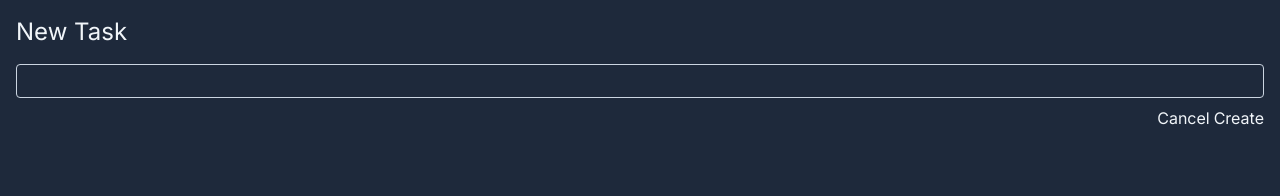
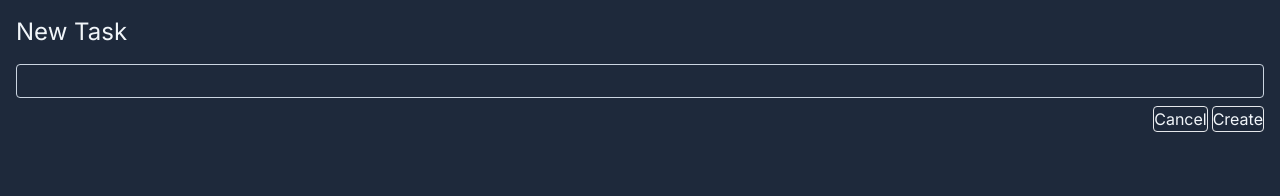
Before and after one commit to jonriber/To-Do-Next, a Next.js app in the folder to-do-app/: page /new in a window 1280 px wide. Shown: the top 196 px of the page. Built offline with nearby package versions, Linux system fonts and the light colour scheme.

Commit message:
toggleTodo crud function

```diff
--- a/to-do-app/src/app/new/page.tsx
+++ b/to-do-app/src/app/new/page.tsx
@@ -9,8 +9,8 @@ const New = () => {
         <form action={createTodo} className="flex gap-2 flex-col">
             <input type="text" name="title" className="border border-slate-300 bg-transparent rounded px-2 py-1 outline-none focus-within:border-slate-100"/>
             <div className='flex gap-1 justify-end'>
-                <Link href="..">Cancel</Link>
-                <button type='submit'>Create</button>
+                <Link href=".." className='border rounded'>Cancel</Link>
+                <button type='submit' className='border rounded'>Create</button>
             </div>
         </form>
     </>
--- a/to-do-app/src/app/page.tsx
+++ b/to-do-app/src/app/page.tsx
@@ -1,5 +1,5 @@
 import TodoItem from '@/components/TodoItem'
-import { getTodos } from '@/functions/dbFunctions'
+import { getTodos, toggleTodo } from '@/functions/dbFunctions'
 import Link from 'next/link'
 
 export default async function Home() {
@@ -13,7 +13,7 @@ export default async function Home() {
     </header>
     <ul className='pl-4'>
       {todos.map(todo => (
-        <TodoItem key={todo.id} {...todo} />
+        <TodoItem key={todo.id} {...todo} toggleTodo={toggleTodo}/>
       ))}
     </ul>
   </>
--- a/to-do-app/src/components/TodoItem.tsx
+++ b/to-do-app/src/components/TodoItem.tsx
@@ -1,13 +1,22 @@
+"use client"
+
 type TodoItemProps = {
     id: string
     title: string
-    complete: Boolean
+    complete: boolean
+    toggleTodo: (id:string, complete:boolean) => void
 }
 
-const TodoItem = ({id, title, complete} : TodoItemProps ) => {
+const TodoItem = ({id, title, complete, toggleTodo} : TodoItemProps ) => {
     return <>
         <li className="flex gap-1 items-center">
-            <input id={id} type="checkbox" className="cursor-pointer peer" />
+            <input
+                id={id}
+                type="checkbox"
+                className="cursor-pointer peer"
+                defaultChecked={complete}
+                onChange={(e) => toggleTodo(id,e.target.checked)}
+            />
             <label htmlFor={id} className="cursor-pointer peer-checked:line-through peer-checked:text-slate-500">
                 {title}
             </label>
--- a/to-do-app/src/functions/dbFunctions.ts
+++ b/to-do-app/src/functions/dbFunctions.ts
@@ -13,3 +13,9 @@ export const createTodo =async (data:FormData) => {
     await prisma.todo.create({ data: { title, complete : false}})
     redirect("/")
 }
+
+export const toggleTodo =async (id:string, complete: boolean) => {
+    "use server"
+    // console.log("id and complete SERVER:",id,complete)
+    await prisma.todo.update({where: {id}, data: {complete}})
+}
```
